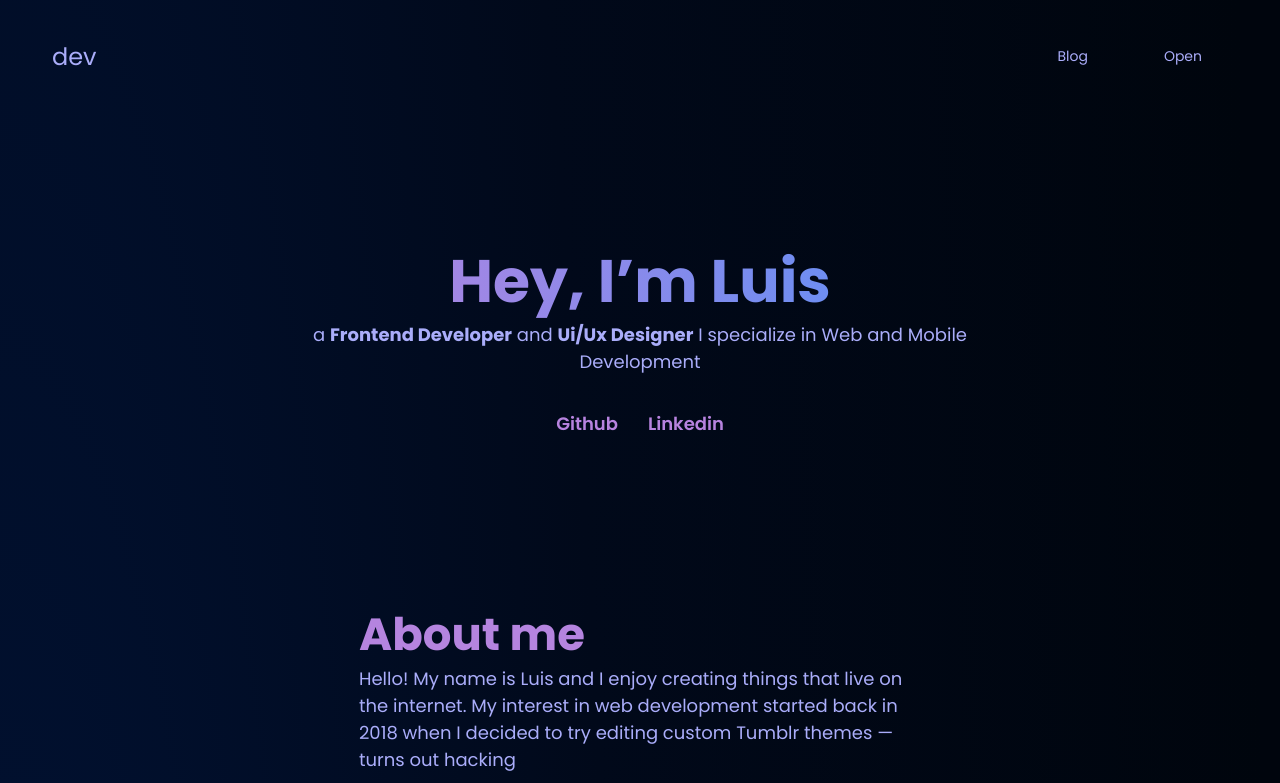
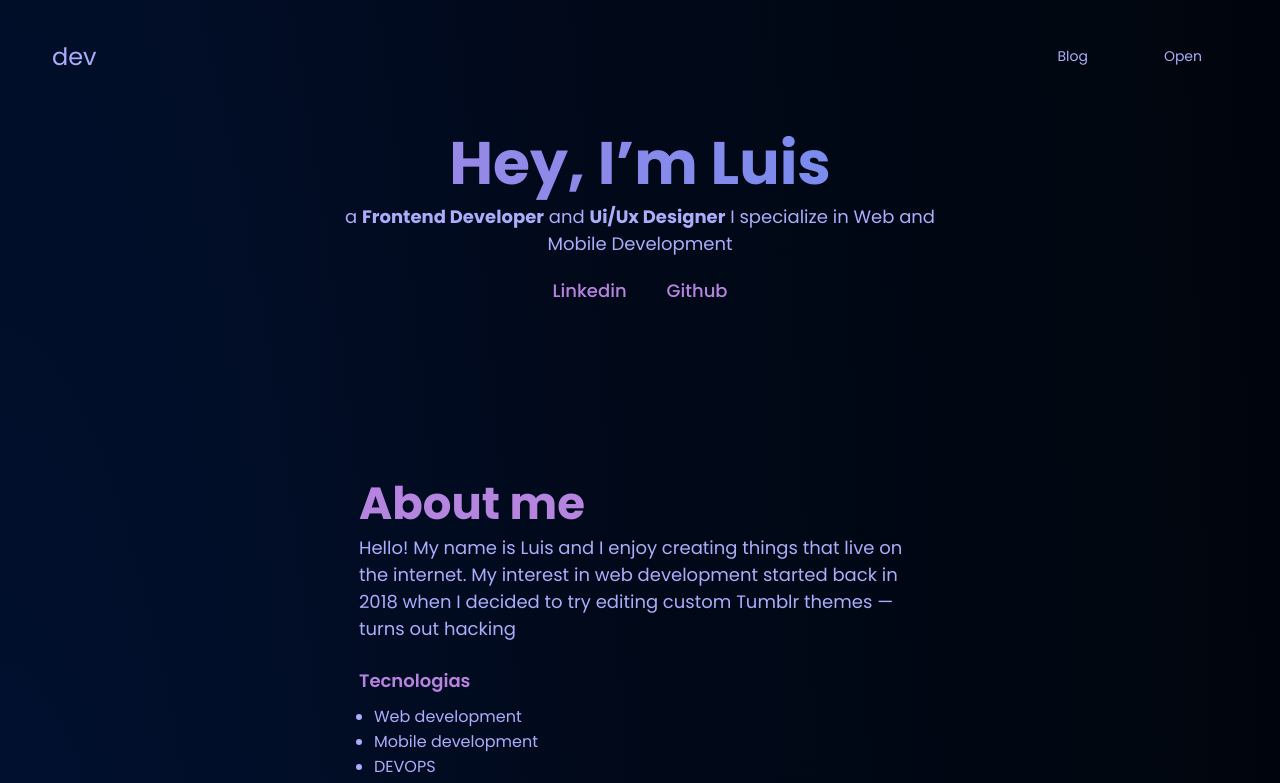
Before and after one commit to cutioluis/porfolio-nextjs, a Next.js app: page / in a window 1280 px wide. Shown: the top 783 px of the page. Built offline with nearby package versions, Linux system fonts and the light colour scheme.

Commit message:
FIX migration styled module to styled components

```diff
--- a/src/components/Header/Header.js
+++ b/src/components/Header/Header.js
@@ -1,22 +1,44 @@
-import styles from "./Header.module.css";
+import styled from "styled-components";
+import { COLORS } from "../../constants/";
+
+const ContainerHeader = styled.section`
+  text-align: center;
+  padding: 10px;
+`;
+const Greeting = styled.h1``;
+
+const Description = styled.p`
+  color: ${COLORS.transparentText};
+  font-size: 18px;
+  max-width: 600px;
+  margin: 0 auto;
+`;
+
+const ContainerSocials = styled.div`
+  text-align: center;
+  margin: 20px;
+`;
+
+const SocialItem = styled.a`
+  cursor: pointer;
+  color: ${COLORS.linkColor};
+  font-weight: 500;
+  margin: 0 20px;
+`;
 
 const Header = () => {
   return (
-    <div>
-      <section className={styles.header}>
-        <div className={styles.headerWords}>
-          <h1 className={styles.header__title}>Hey, I’m Luis</h1>
-          <p className={styles.header__paragraph}>
-            a <b>Frontend Developer</b> and <b> Ui/Ux Designer</b> I specialize
-            in Web and Mobile Development
-          </p>
-        </div>
-        <div className={styles.headerSocials}>
-          <a href="">Github</a>
-          <a href="">Linkedin</a>
-        </div>
-      </section>
-    </div>
+    <ContainerHeader>
+      <Greeting>Hey, I’m Luis</Greeting>
+      <Description>
+        a <b>Frontend Developer</b> and <b> Ui/Ux Designer</b> I specialize in
+        Web and Mobile Development
+      </Description>
+      <ContainerSocials>
+        <SocialItem>Linkedin</SocialItem>
+        <SocialItem>Github</SocialItem>
+      </ContainerSocials>
+    </ContainerHeader>
   );
 };
 
--- a/src/components/Header/Header.module.css
+++ /dev/null
@@ -1,46 +0,0 @@
-.header {
-  display: flex;
-  flex-direction: column;
-  align-items: center;
-  justify-content: center;
-  margin: 10% auto;
-  max-width: 700px;
-  text-align: center;
-}
-
-.headerSocials {
-  margin-top: 35px;
-}
-
-.headerSocials a {
-  color: var(--luis-color-pink);
-  margin: 0 15px;
-}
-
-.headerSocials a {
-  position: relative;
-  text-decoration: none;
-  font-weight: 600;
-}
-
-.headerSocials a::before,
-.headerSocials a::after {
-  content: "";
-  width: 100%;
-  height: 1px;
-  position: absolute;
-  bottom: 0;
-  left: 0;
-}
-
-.headerSocials a::after {
-  background: var(--luis-color-pink);
-  transform: scaleX(0);
-  transform-origin: right;
-  transition: transform 250ms ease-out;
-}
-
-.headerSocials a:hover::after {
-  transform: scaleX(1);
-  transform-origin: left;
-}
--- a/src/constants/index.js
+++ b/src/constants/index.js
@@ -22,7 +22,7 @@ const FONTS = {
     lightBackgroundHover: '#3b3b3e',
     codeBackgroundColor: '#2e2e30',
     border: '#404040',
-    linkColor: '#6ab0f3',
+    linkColor: '#B783DF',
     linkColorDarker: '#4a72a5',
     linkHoverColor: '#e1a6f2',
     navbarColor: '#1d1d1d',
```
Also changed, not shown: src/components/Animations/Transition.js (added).
